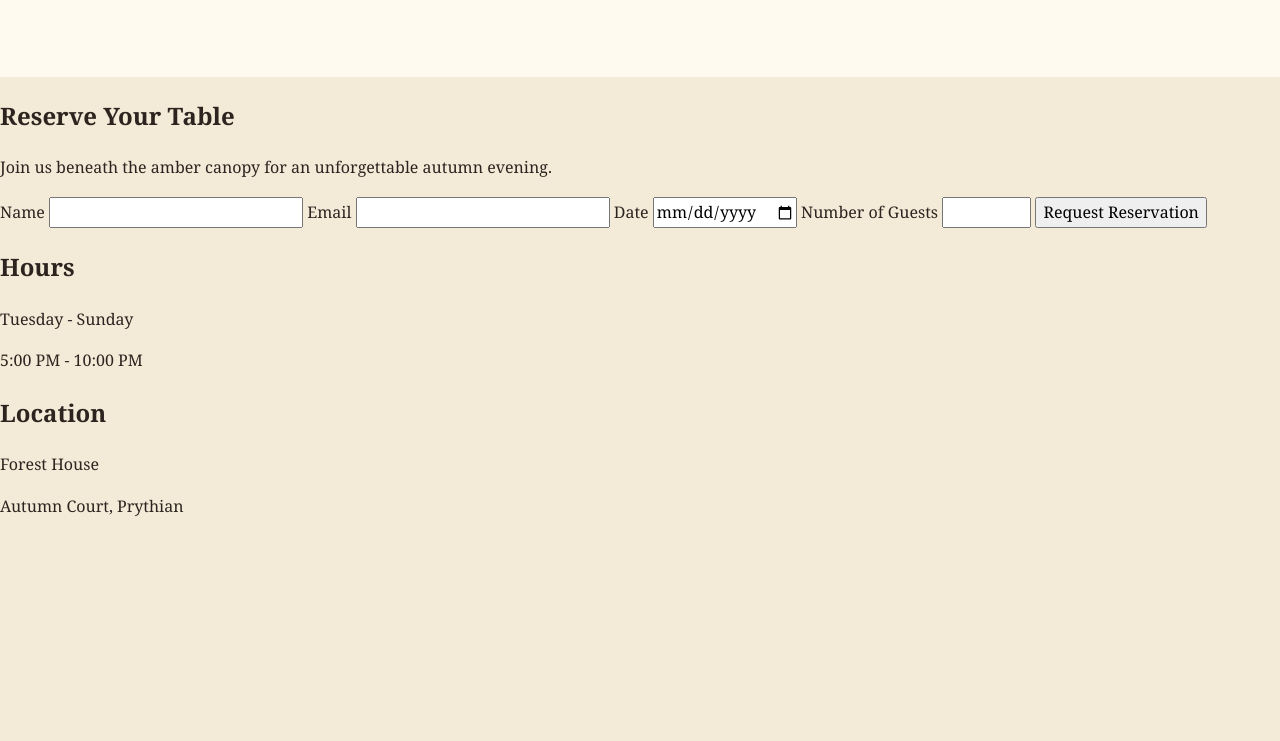
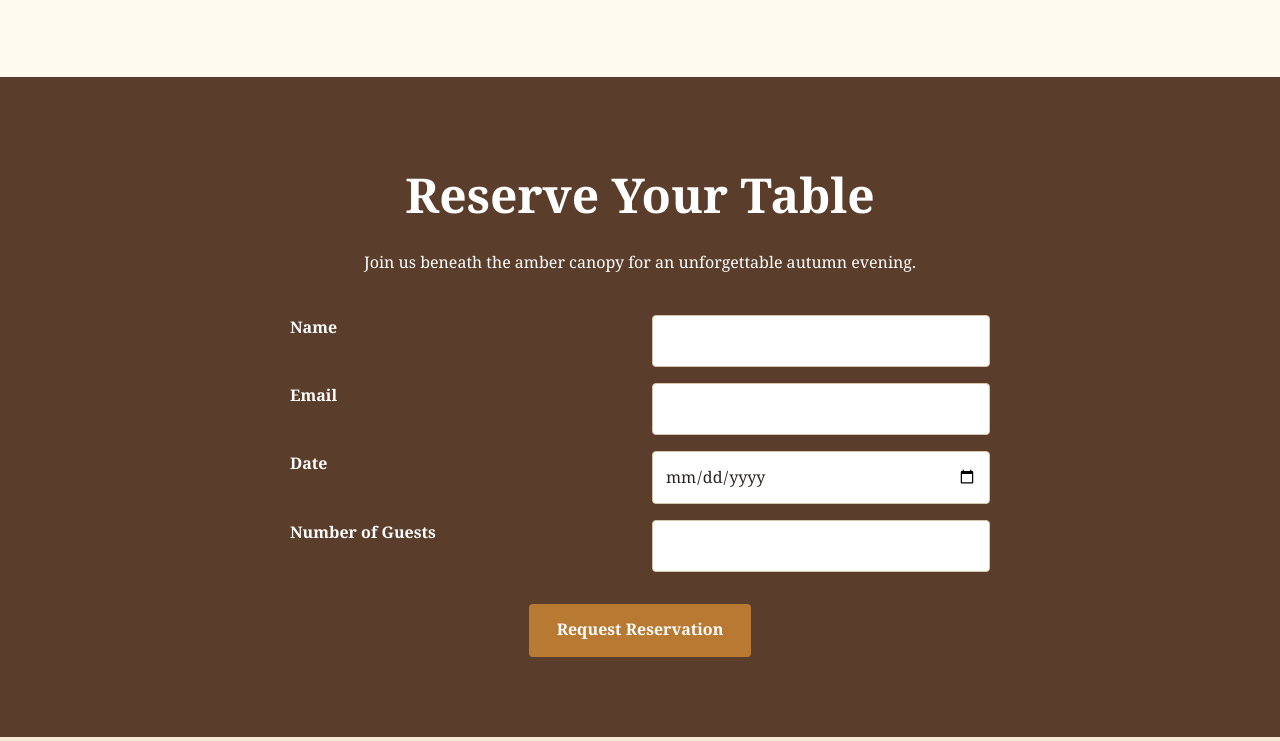
Before and after one commit to Nafisha-del/restaurant-site, a plain HTML site: page index.html in a window 1280 px wide. Shown: the part 2219-2960 px from the top of the page. Before the commit the page ends 2754 px from the top, so only its background shows below. Drawn offline with Linux system fonts and the light colour scheme.

Commit message:
Style reservation form and call to action

```diff
--- a/css/style.css
+++ b/css/style.css
@@ -222,3 +222,60 @@ nav > a:hover {
         padding: 1.25rem;
     }
 }
+
+#reservation {
+    padding: 5rem 5%;
+    background-color: var(--color-primary);
+    color: var(--color-white);
+}
+
+#reservation h2 {
+    margin-top: 0;
+    margin-bottom: 1rem;
+    text-align: center;
+    font-size: clamp(2rem, 5vw, 3rem);
+}
+
+#reservation > p {
+    max-width: 600px;
+    margin: 0 auto 2.5rem;
+    text-align: center;
+}
+
+#reservation form {
+    display: grid;
+    grid-template-columns: repeat(2, minmax(0, 1fr));
+    gap: 1rem 1.5rem;
+    max-width: 700px;
+    margin: 0 auto;
+}
+
+#reservation label {
+    font-weight: bold;
+}
+
+#reservation input {
+    width: 100%;
+    padding: 0.75rem;
+    border: 1px solid var(--color-border);
+    border-radius: 0.25rem;
+    background-color: var(--color-white);
+    color: var(--color-text);
+}
+
+#reservation button {
+    grid-column: 1 / -1;
+    justify-self: center;
+    margin-top: 1rem;
+    padding: 0.85rem 1.75rem;
+    border: none;
+    border-radius: 0.25rem;
+    background-color: var(--color-accent);
+    color: var(--color-white);
+    font-weight: bold;
+    cursor: pointer;
+}
+
+#reservation button:hover {
+    background-color: var(--color-secondary);
+}
```
